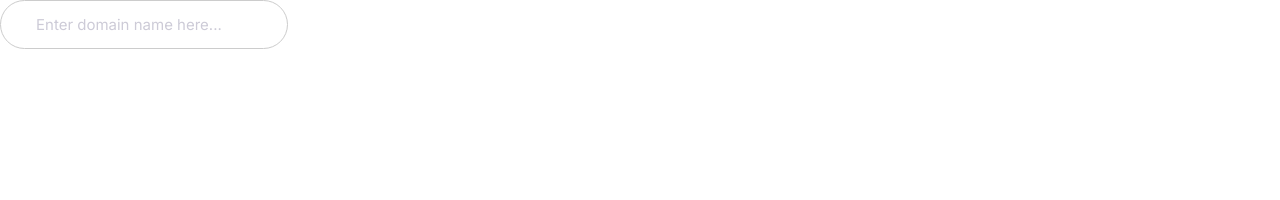
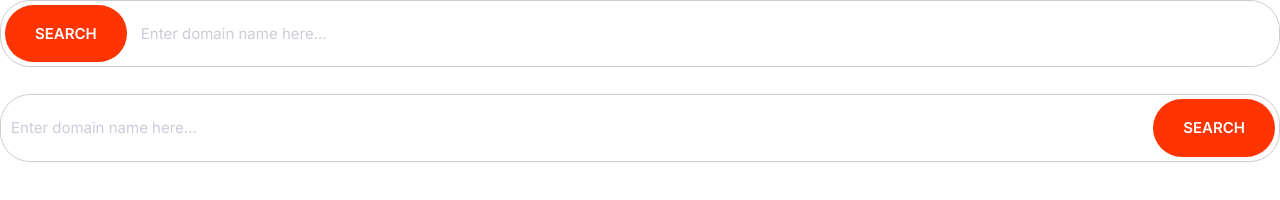
Before and after one commit to gabyreload1983/Moshify, a plain HTML site: page index.html in a window 1280 px wide. Drawn offline with Linux system fonts and the light colour scheme.

Commit message:
Input whit another componet inside.

```diff
--- a/CSS/style.css
+++ b/CSS/style.css
@@ -4,6 +4,8 @@
   --color-accent: #ff3400;
   --color-heading: #1b0760;
   --color-body: #918ca4;
+  --color-border: #ccc;
+  --border-radius: 30px;
 }
 
 *,
@@ -223,8 +225,8 @@ a {
 
 /* Inputs */
 .input {
-  border-radius: 30px;
-  border: 1px solid #ccc;
+  border-radius: var(--border-radius);
+  border: 1px solid var(--color-border);
   color: var(--color-heading);
   font-size: 2rem;
   outline: 0;
@@ -233,6 +235,20 @@ a {
 ::placeholder {
   color: #cdcbd7;
 }
+.input-group {
+  border: 1px solid var(--color-border);
+  border-radius: var(--border-radius);
+  display: flex;
+}
+.input-group .input {
+  border: 0;
+  flex-grow: 1;
+  padding: 1.5rem 1rem;
+}
+.input-group .btn {
+  margin: 4px;
+}
+
 @media screen and (min-width: 1024px) {
   .input {
     font-size: 1.5rem;
--- a/index.html
+++ b/index.html
@@ -15,6 +15,22 @@
     <link rel="stylesheet" href="./CSS/style.css" />
   </head>
   <body>
-    <input type="text" class="input" placeholder="Enter domain name here..." />
+    <div class="input-group">
+      <button class="btn btn--accent">Search</button>
+      <input
+        type="text"
+        class="input"
+        placeholder="Enter domain name here..."
+      />
+    </div>
+    <br />
+    <div class="input-group">
+      <input
+        type="text"
+        class="input"
+        placeholder="Enter domain name here..."
+      />
+      <button class="btn btn--accent">Search</button>
+    </div>
   </body>
 </html>
```
Also changed, not shown: components/input.html (+11 -0 lines).
